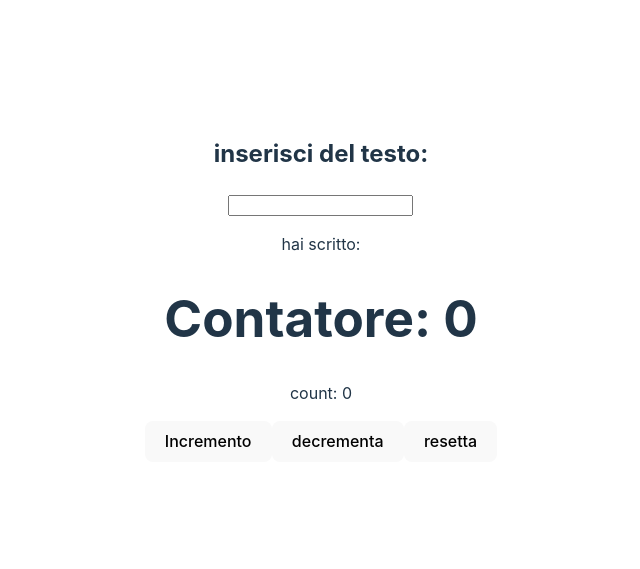
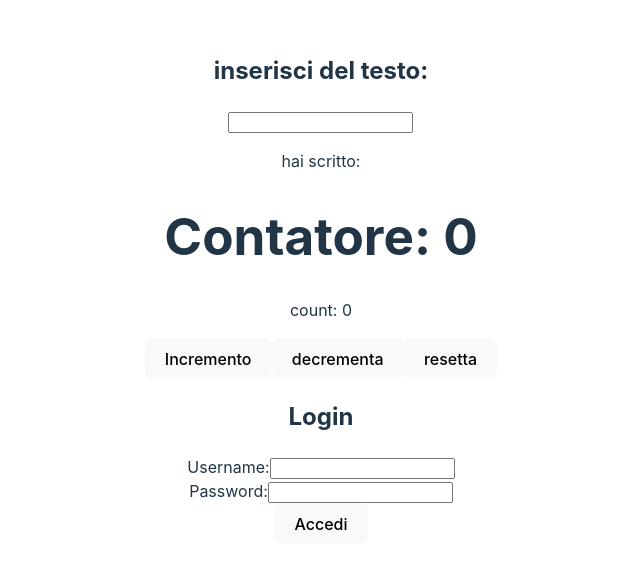
Before and after one commit to GiovanniTammaro9/react.ES, a React (Vite) app: page / in a window 1280 px wide. Shown: the part 111-680 px from the top of the page, without its empty margins (319-959 px from the left). Built offline with nearby package versions, Linux system fonts and the light colour scheme.

Commit message:
loginform e bottone di submit

```diff
--- a/src/App.jsx
+++ b/src/App.jsx
@@ -2,12 +2,14 @@ import React from "react";
 import './app.css'
 import Counter from './assets/Counter';
 import Textinput from "./Textinput";
+import LoginForm from "./LoginForm";
 
 function App() {
   return (
     <div>
       <Textinput />
       <Counter />
+      <LoginForm />
     </div>
 
   );
--- /dev/null
+++ b/src/LoginForm.jsx
@@ -0,0 +1,38 @@
+import { useState } from "react";
+
+function LoginForm() {
+    const [username, setUsername] = useState("");
+    const [password, setPassword] = useState("");
+
+    const handleUsernameChange = (event) => {
+        setUsername(event.target.value);
+    };
+
+    const handlePasswordChange = (event) => {
+        setPassword(event.target.value);
+    };
+
+    const handleSubmit = (event) => {
+        event.preventDefault();
+        console.log(`Username:`, username);
+        console.log(`Password:`, password);
+    };
+
+    return (
+        <form onSubmit={handleSubmit}>
+            <h2>Login</h2>
+            <div>
+                <label htmlFor="username">Username:</label>
+                <input type="text" id="username" value={username} onChange={handleUsernameChange} />
+            </div>
+            <div>
+                <label htmlFor="password">Password:</label>
+                <input type="text" id="password" value={password} onChange={handlePasswordChange} />
+            </div>
+            <button type="submit">Accedi</button>
+        </form>
+    );
+
+}
+
+export default LoginForm
```
